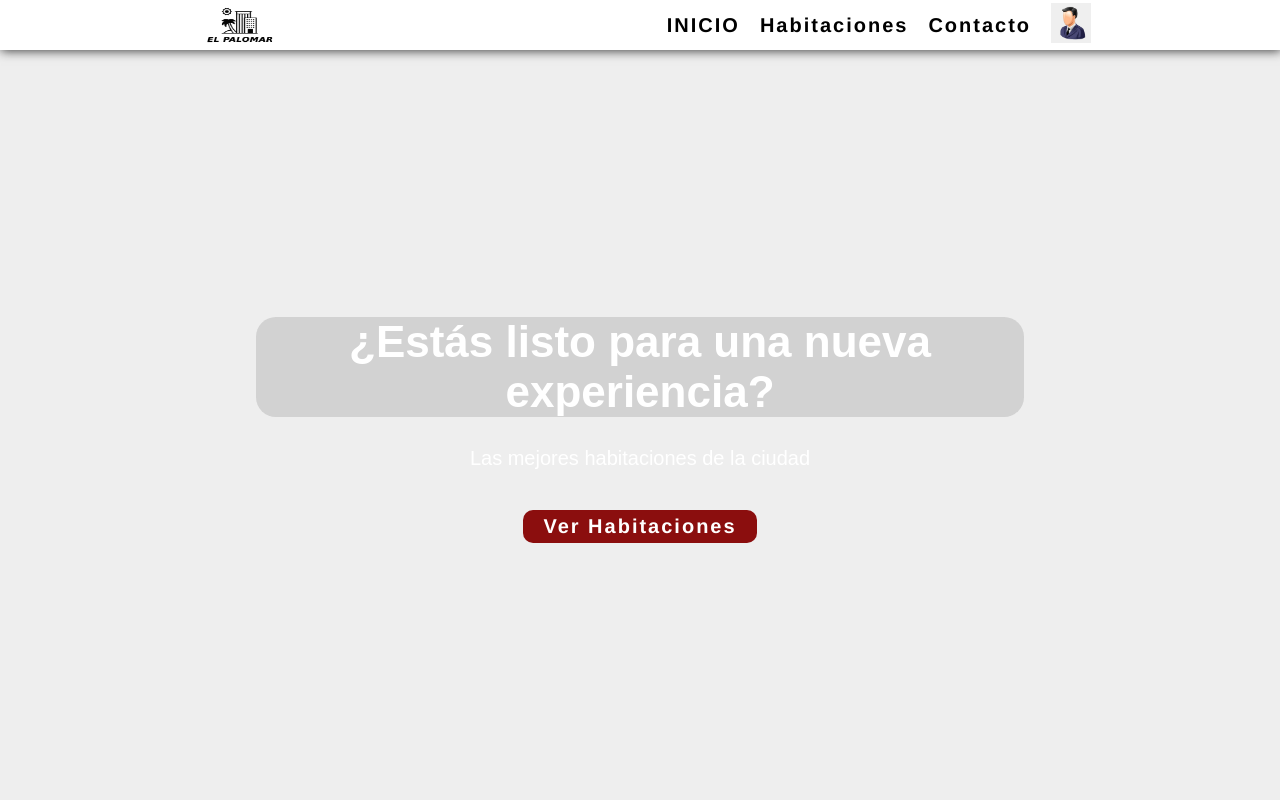
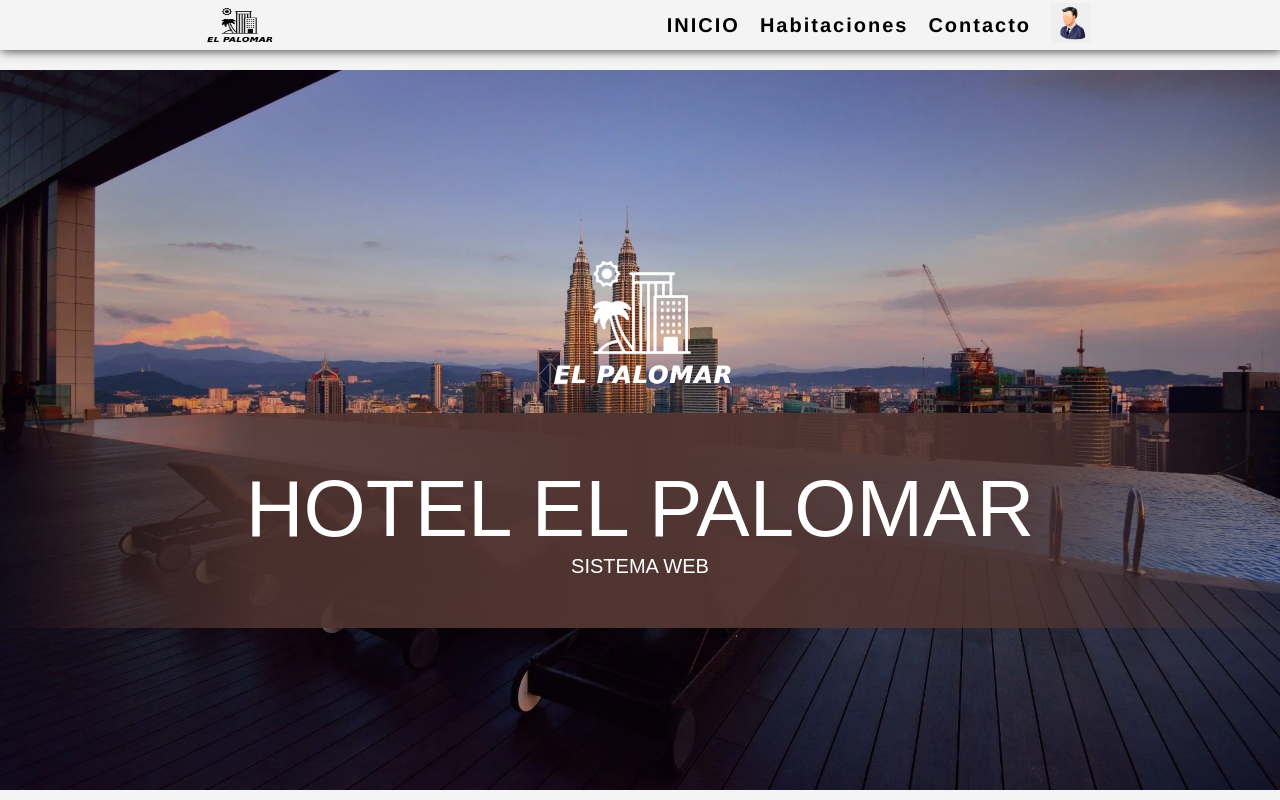
Before and after one commit to BillyCastroB/MERN-hotel, a React (Vite) app: page / in a window 1280 px wide. Shown: the top 800 px of the page. Built offline with nearby package versions, Linux system fonts and the light colour scheme.

Commit message:
se modifico la portada

```diff
--- a/src/Components/Admin/Admin.jsx
+++ b/src/Components/Admin/Admin.jsx
@@ -10,14 +10,28 @@ export const Admin = () => {
   });
 
   const [logeo, setLogeo] = useState(false);
-  const [mensajeError, setMensajeError] = useState(true)
-  const navigate = useNavigate(); // Hook dentro del componente
+  const [mensajeError, setMensajeError] = useState('');
+  const [isUsuarioValido, setIsUsuarioValido] = useState(true); // Estado de validez del campo usuario
+  const [isInputValid, setIsInputValid] = useState(true); // Validación general de la entrada
+  const navigate = useNavigate();
 
   useEffect(() => {
     if (logeo) {
-      navigate('/panel'); // Navega solo cuando logeo sea true
+      navigate('/panel');
     }
   }, [logeo, navigate]);
+
+  useEffect(() => {
+    // Solo verificamos el campo 'usuario' para caracteres especiales
+    const regex = /^[a-zA-Z0-9]*$/;
+    if (!regex.test(formData.usuario)) {
+      setIsUsuarioValido(false);
+      setMensajeError('Prohibido caracteres especiales en el campo usuario');
+    } else {
+      setIsUsuarioValido(true);
+      setMensajeError(''); // Limpiar el mensaje de error si la entrada es válida
+    }
+  }, [formData.usuario]); // Este effect solo se ejecuta cuando cambia 'usuario'
 
   const handleChange = (e) => {
     setFormData({
@@ -29,7 +43,6 @@ export const Admin = () => {
   const handleSubmit = async (e) => {
     e.preventDefault();
     try {
-      // Enviar datos al backend como POST
       const resultado = await clienteAxios.post('/login', {
         usuario: formData.usuario,
         password: formData.contraseña
@@ -37,16 +50,18 @@ export const Admin = () => {
       console.log('Resultado del login:', resultado.data);
 
       if (resultado.data.tipo === 'directo') {
-        setLogeo(true); // Esto activará el efecto para navegar a "/panel"
+        setLogeo(true);
       }
     } catch (error) {
-      setMensajeError(false);
+      setMensajeError('Usuario/contraseña no válido');
       console.log('Error en el login:', error.response?.data?.msg || error.message);
     }
   };
-  const volverInicio = ()=>{
-    navigate('/')
-  }
+
+  const volverInicio = () => {
+    navigate('/');
+  };
+
   return (
     <div className='contenedor-login'>
       <img className='fondo-login' src="imagenesPaginas/fondo-login.webp" alt="Fondo de login" />
@@ -75,10 +90,17 @@ export const Admin = () => {
               onChange={handleChange}
             />
           </fieldset>
-          <input className='btn-btn-login' type="submit" value="Ingresar" />
-          {mensajeError ?  null : <p className='mensajeError'>Usuario/contraseña no valido</p> }
+          <input
+            className='btn-btn-login'
+            type="submit"
+            value="Ingresar"
+            disabled={!isUsuarioValido || !formData.usuario || !formData.contraseña} // Deshabilita el botón si el usuario es inválido
+          />
+          {mensajeError && <p className='mensajeError'>{mensajeError}</p>} {/* Mostrar el mensaje de error si existe */}
           <div className='container-btn'>
-            <button onClick={volverInicio} type='button' className='btn-volver'><img src="./imagenesPaginas/volver.png" alt="" /></button>
+            <button onClick={volverInicio} type='button' className='btn-volver'>
+              <img src="./imagenesPaginas/volver.png" alt="Volver" />
+            </button>
           </div>
         </form>
       </section>
--- a/src/Components/Inicio/Portada/Portada.css
+++ b/src/Components/Inicio/Portada/Portada.css
@@ -2,6 +2,7 @@
     position: relative;
     min-height: 95vh;
     display: flex;
+    flex-direction: column;
     justify-content: center;
     align-items: center;
 }
@@ -39,21 +40,18 @@
     scale: 1.2;
     transition: 0.8s;
 }
-video{
+
+.degradado{
+    background: rgb(81,53,49);
+background: linear-gradient(90deg, rgba(81,53,49,0) 0%, rgba(81,53,49,0.8687850140056023) 20%, rgba(81,53,49,1) 50%, rgba(81,53,49,0.8435749299719888) 80%, rgba(81,53,49,0) 100%);
+    font-size: 80px;
+    color: white;
+    padding: 5rem 0;
+    width: 100%;
+    text-align: center;
+}
+.fondo-portada{
+    width: 100%;
     position: absolute;
-    top: 0;
-    left: 0;
-    width: 100%;
-    height: 100%;
-    object-fit: cover;
+    z-index: -1;
 }
-.capa{
-    position: absolute;
-    top: 0;
-    left: 0;
-    width: 100%;
-    height: 95vh;
-    background-color: black;
-    opacity: 0.5;
-    mix-blend-mode: overlay;
-}
--- a/src/Components/Inicio/Portada/Portada.jsx
+++ b/src/Components/Inicio/Portada/Portada.jsx
@@ -4,12 +4,12 @@ export const Portada = () => {
   return (
     <>
         <div className="hero">
-            <section className="promo">
-                <h1>¿Estás listo para una nueva experiencia?</h1>
-                <p>Las mejores habitaciones de la ciudad</p>
-                <button><a href="/views/habitaciones">Ver Habitaciones</a></button>
-            </section>
-            <div className="capa"></div>
+            <img className='fondo-portada' src="./imagenesPaginas/hotel-portada.webp" alt="" />
+            <img src="./imagenesPaginas/logo-blanco.png" alt="" />
+            <div className='degradado'>
+              HOTEL EL PALOMAR
+              <p>SISTEMA WEB</p>
+            </div>
         </div>
     </>
   )
--- a/src/Components/Layout/Navegacion.css
+++ b/src/Components/Layout/Navegacion.css
@@ -4,12 +4,12 @@ a{
     font-weight: bolder;
     font-family: 'Franklin Gothic Medium', 'Arial Narrow', Arial, sans-serif;
     letter-spacing: 2px;
+    color: white;
 }
 
 header{
     position: sticky;
     top: 0;
-    background-color: white;
     z-index: 4;
 }
 .btn-admin{
@@ -21,6 +21,7 @@ header{
     height: 40px;
 }
 .cabecera-navegacion{
+    background-color: transparent;
     position: sticky;
     top: 0;
     height: 50px;
```
Also changed, not shown: public/imagenesPaginas/hotel-portada.webp (added).
